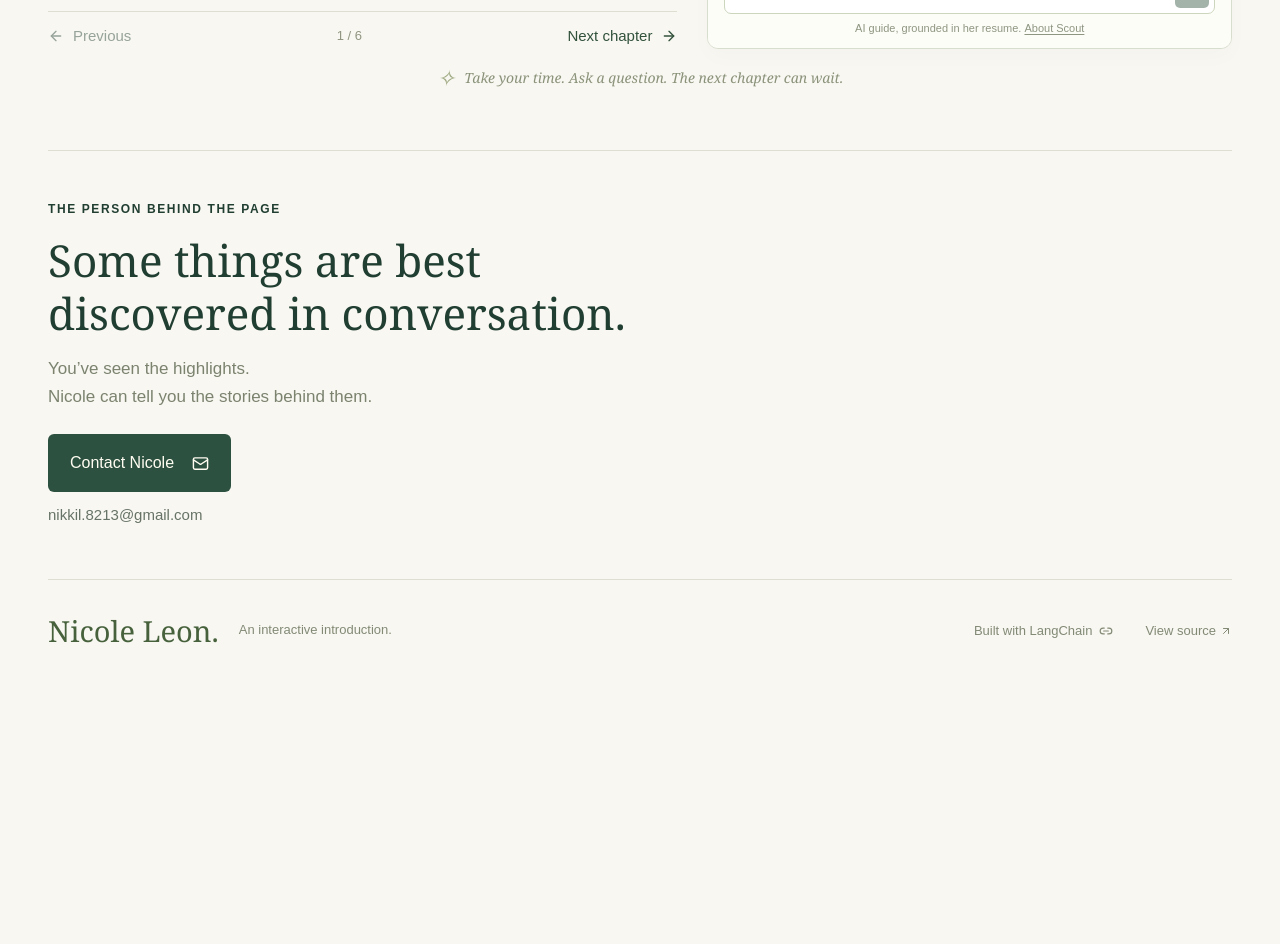
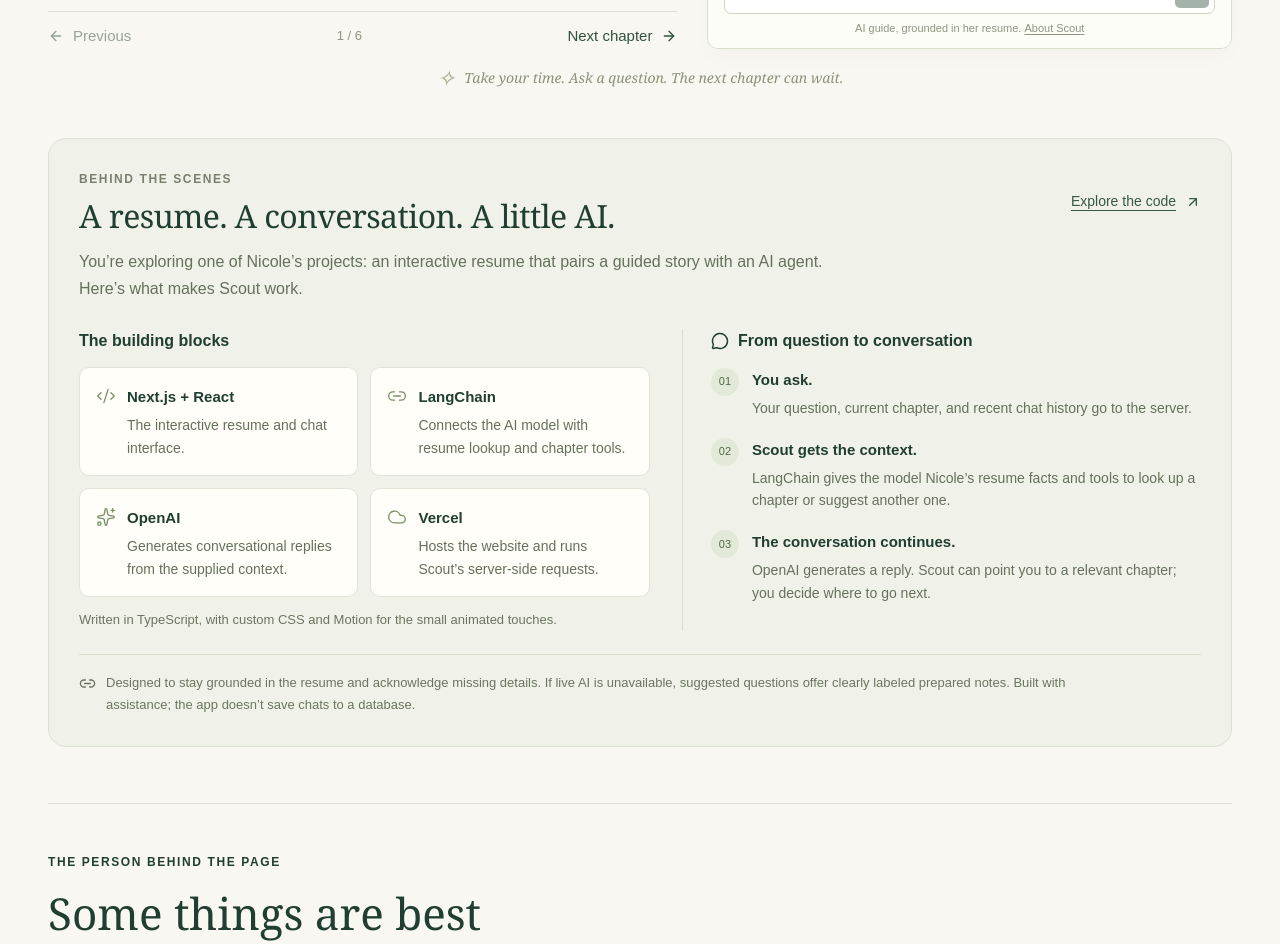
Before and after one commit to nikki46/resume-agent, a Next.js app: page / in a window 1280 px wide. Shown: the part 1840-2784 px from the top of the page. Before the commit the page ends 2521 px from the top, so only its background shows below. Built offline with nearby package versions, Linux system fonts and the light colour scheme; no server answers.

Commit message:
Explain the resume agent’s stack and flow behind the scenes

```diff
--- a/app/globals.css
+++ b/app/globals.css
@@ -191,3 +191,27 @@ footer p,footer button{font-size:13px}
 @media print{.organization-logo{width:128px;height:40px;break-inside:avoid;print-color-adjust:exact;-webkit-print-color-adjust:exact}.organization-logo--sf-state{width:165px}.resume-entry>.organization-logo{margin-bottom:8px}}
 
 .closing .contact-email{display:block;margin-top:12px;font-size:15px;color:var(--muted);overflow-wrap:anywhere}
+
+/* A compact look at the project behind the conversation. */
+.behind-scenes{margin-top:44px;padding:30px;border:1px solid #dce2d2;border-radius:18px;background:#f0f2e9}
+.behind-scenes-heading{display:flex;align-items:center;justify-content:space-between;gap:24px}
+.behind-scenes h2{font:32px/1.2 Georgia,serif;letter-spacing:-.6px;margin-top:8px}
+.behind-scenes-heading>a{font-size:14px;white-space:nowrap;color:#365744;text-decoration:underline;text-underline-offset:4px}
+.behind-scenes-intro{font-size:16px;line-height:1.7;color:#65715c;max-width:780px;margin-top:13px}
+.behind-scenes-grid{display:grid;grid-template-columns:1.1fr 1fr;gap:32px;margin-top:26px}
+.behind-scenes h3{display:flex;align-items:center;gap:9px;font-size:16px;font-weight:600;margin-bottom:14px}
+.tech-stack{display:grid;grid-template-columns:1fr 1fr;gap:12px;list-style:none;padding:0;margin:0}
+.tech-stack li{display:flex;align-items:flex-start;gap:11px;padding:16px;background:#fffef8;border:1px solid #e1e5d8;border-radius:10px}
+.tech-stack li>svg{color:#789068;margin-top:2px}
+.tech-stack strong,.scout-flow strong{font-size:15px;font-weight:600}
+.tech-stack p,.scout-flow p{font-size:14px;line-height:1.6;color:#65715c;margin-top:5px}
+.behind-scenes .stack-detail{font-size:13px;line-height:1.65;color:#6a765f;margin-top:12px}
+.scout-flow{padding-left:28px;border-left:1px solid #d7decb}
+.scout-flow ol{list-style:none;padding:0;margin:0;display:grid;gap:17px}
+.scout-flow li{display:flex;align-items:flex-start;gap:13px}
+.scout-flow li>span{display:flex;align-items:center;justify-content:center;width:28px;height:28px;border-radius:50%;flex-shrink:0;background:#e3e9d8;color:#4f6846;font-size:11px;margin-top:1px}
+.behind-scenes-note{display:flex;align-items:flex-start;gap:10px;margin-top:23px;padding-top:17px;border-top:1px solid #d7decb;color:#6a765f}
+.behind-scenes-note>svg{margin-top:3px}
+.behind-scenes-note p{font-size:13px;line-height:1.7;max-width:1000px}
+@media(max-width:900px){.behind-scenes-grid{grid-template-columns:1fr;gap:24px}.scout-flow{padding:23px 0 0;border-left:0;border-top:1px solid #d7decb}.behind-scenes-heading{align-items:flex-start;flex-direction:column;gap:15px}}
+@media(max-width:520px){.behind-scenes{padding:23px 20px;margin-top:32px}.behind-scenes h2{font-size:29px}.tech-stack{grid-template-columns:1fr}.tech-stack li{padding:14px}.tech-stack p,.scout-flow p{font-size:15px}.behind-scenes-note p,.behind-scenes .stack-detail{font-size:14px}}
--- /dev/null
+++ b/components/behind-the-scenes.tsx
@@ -0,0 +1,31 @@
+import { ArrowUpRight, Code2, Link2, MessageCircle, Sparkles, Cloud } from "lucide-react";
+
+const stack = [
+  { name: "Next.js + React", detail: "The interactive resume and chat interface.", icon: Code2 },
+  { name: "LangChain", detail: "Connects the AI model with resume lookup and chapter tools.", icon: Link2 },
+  { name: "OpenAI", detail: "Generates conversational replies from the supplied context.", icon: Sparkles },
+  { name: "Vercel", detail: "Hosts the website and runs Scout’s server-side requests.", icon: Cloud },
+];
+
+export default function BehindTheScenes() {
+  return <section className="behind-scenes page-width" aria-labelledby="behind-scenes-title">
+    <div className="behind-scenes-heading">
+      <div><span className="eyebrow muted">BEHIND THE SCENES</span><h2 id="behind-scenes-title">A resume. A conversation. A little AI.</h2></div>
+      <a className="text-link" href="https://github.com/nikki46/resume-agent" target="_blank" rel="noreferrer">Explore the code <ArrowUpRight size={16} aria-hidden="true"/></a>
+    </div>
+    <p className="behind-scenes-intro">You’re exploring one of Nicole’s projects: an interactive resume that pairs a guided story with an AI agent. Here’s what makes Scout work.</p>
+    <div className="behind-scenes-grid">
+      <div><h3>The building blocks</h3><ul className="tech-stack">{stack.map(({ name, detail, icon: Icon }) => <li key={name}><Icon size={20} strokeWidth={1.6} aria-hidden="true"/><div><strong>{name}</strong><p>{detail}</p></div></li>)}</ul><p className="stack-detail">Written in TypeScript, with custom CSS and Motion for the small animated touches.</p></div>
+      <div className="scout-flow"><h3><MessageCircle size={18} aria-hidden="true"/> From question to conversation</h3><ol>
+        <li><span aria-hidden="true">01</span><div><strong>You ask.</strong><p>Your question, current chapter, and recent chat history go to the server.</p></div></li>
+        <li><span aria-hidden="true">02</span><div><strong>Scout gets the context.</strong><p>LangChain gives the model Nicole’s resume facts and tools to look up a chapter or suggest another one.</p></div></li>
+        <li><span aria-hidden="true">03</span><div><strong>The conversation continues.</strong><p>OpenAI generates a reply. Scout can point you to a relevant chapter; you decide where to go next.</p></div></li>
+      </ol></div>
+    </div>
+    <div className="behind-scenes-note"><BookNote/><p>Designed to stay grounded in the resume and acknowledge missing details. If live AI is unavailable, suggested questions offer clearly labeled prepared notes. Built with assistance; the app doesn’t save chats to a database.</p></div>
+  </section>;
+}
+
+function BookNote() {
+  return <Link2 size={17} aria-hidden="true"/>;
+}
--- a/components/scout-experience.tsx
+++ b/components/scout-experience.tsx
@@ -5,6 +5,7 @@ import { ArrowDown, ArrowLeft, ArrowRight, ArrowUpRight, BookOpen, Check, Code2,
 import { chapters, RESUME_URL, CONTACT_EMAIL } from "@/lib/resume";
 import ScoutLion from "./scout-lion";
 import JourneyArt from "./journey-art";
+import BehindTheScenes from "./behind-the-scenes";
 import OrganizationLogo from "./organization-logo";
 
 type Message = { role: "user" | "assistant"; content: string; chapter?: string; sources?: string[]; suggestedChapter?: string; error?: boolean; mode?: "live" | "resume-note" };
@@ -110,6 +111,7 @@ export default function ScoutExperience() {
         </div>
         <div className="pause-note"><span>✧</span> Take your time. Ask a question. The next chapter can wait.</div>
       </section>
+      <BehindTheScenes/>
       <section className="closing page-width"><div><span className="eyebrow">THE PERSON BEHIND THE PAGE</span><h2>Some things are best<br/>discovered in conversation.</h2><p>You’ve seen the highlights.<br/>Nicole can tell you the stories behind them.</p><a className="button primary" href={`mailto:${CONTACT_EMAIL}`}>Contact Nicole <Mail size={17}/></a><span className="contact-email">{CONTACT_EMAIL}</span></div></section>
     </main>
     <footer className="page-width"><span className="footer-brand">Nicole Leon.</span><p>An interactive introduction.</p><button onClick={() => setShowAbout(true)}>Built with LangChain <Link2 size={14}/></button><a href="https://github.com/nikki46/resume-agent" target="_blank" rel="noreferrer">View source <ArrowUpRight size={12}/></a></footer>
--- a/lib/resume.ts
+++ b/lib/resume.ts
@@ -130,5 +130,6 @@ export const evidence = {
     "Use this updated resume as the current source. Do not revive roles or metrics omitted from it based on older visitor or assistant messages."
   ],
   langchain: "LangChain provides open-source tools for building model-and-tool agents. LangGraph supports more controlled agent workflows. LangSmith helps teams observe, evaluate, and deploy agents. This site uses LangChain.js and OpenAI to answer questions grounded in Nicole's supplied resume and is hosted on Vercel; it is an independent candidate project, not endorsed by LangChain.",
+  projectArchitecture: "The public app uses Next.js, React, and TypeScript with custom CSS, Motion animations, and SVG artwork. Vercel hosts the website and server-side chat API. Each question sends the current chapter and recent conversation to the server. LangChain supplies the model with structured resume facts and tools to look up a chapter or suggest another chapter; OpenAI generates the reply. There is no vector database or live Google Docs lookup per question: resume content is maintained in the app. The app does not save conversations to a database; reloading clears the chat. If live generation is unavailable, suggested questions can return clearly labeled prepared resume notes. This project was built with assistance.",
   recruiterTopics: ["background and accomplishments", "why sales and why LangChain", "competitive drive", "resilience and grit", "communication and persuasion", "curiosity about AI"]
 };
```
